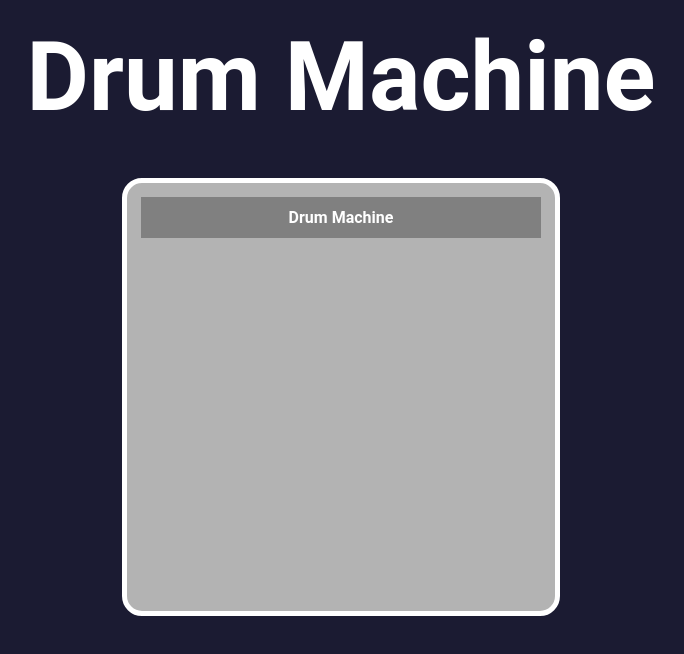
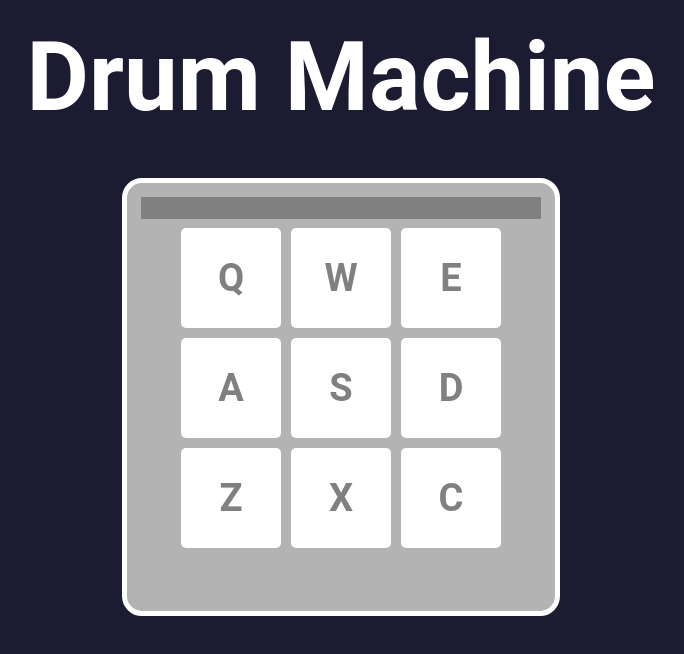
Before and after one commit to bballesterosgo/drum-machine, a React (Create React App) app: page / in a window 1280 px wide. Shown: the top 654 px of the page, without its empty margins (299-983 px from the left). Built offline with nearby package versions, Linux system fonts and the light colour scheme.

Commit message:
all test ok

```diff
--- a/src/components/Display.jsx
+++ b/src/components/Display.jsx
@@ -2,9 +2,9 @@ import React from "react";
 
 import '../stylesheet/Display.css'
 
-function Display (){
+function Display ({ currentSong }){
   return <div id='display' className='controls-container'>
-    <p className='display' id='display'>Drum Machine</p>
+    <p className='display' id='display'>{currentSong}</p>
   </div>
 }
 
--- a/src/components/DrumMachine.jsx
+++ b/src/components/DrumMachine.jsx
@@ -1,5 +1,6 @@
-import React from "react";
+import React,{ useState } from "react";
 import Display from "./Display";
+import DrumPad from "./DrumPad";
 
 import '../stylesheet/DrumMachine.css';
 
@@ -53,8 +54,28 @@ const drumPads = [
 
 function DrumMachine (){
 
+  const [currentSong,setCurrentSong] = useState('');
+
+  const handleClick = song => {
+    setCurrentSong(song);
+  };
+
   return <div id='drum-machine' className='drum-machine-container'>
-      <Display />
+      <Display
+        currentSong={currentSong}
+      />
+      <div className='drum-pad-container'>
+        {drumPads.map(item => (
+          <DrumPad
+            song={item.song}
+            key={item.key}
+            drumKey={item.key}
+            url={item.url}
+            handleKeydown={() => handleClick(item.song)}
+            onClick={() => handleClick(item.song)}
+          />
+        ))}
+      </div>
   </div>
 }
 
--- /dev/null
+++ b/src/components/DrumPad.jsx
@@ -0,0 +1,39 @@
+import React,{ useRef,useEffect } from "react";
+
+import '../stylesheet/DrumPad.css'
+
+function DrumPad (props){
+
+  const audio = useRef(null);
+
+  useEffect(() => {
+    document.addEventListener("keydown", handleKeydown);
+    window.focus();
+
+    return () => document.removeEventListener("keydown", handleKeydown);
+  });
+
+  const handleKeydown = event => {
+    if (event.keyCode === props.drumKey.charCodeAt()) {
+      audio.current.play();
+      audio.current.time = 0;
+      return props.handleKeydown();
+    } else {
+      return true;
+    }
+  };
+
+  const handleClick = event => {
+    audio.current.play();
+    audio.current.time = 0;
+    return props.onClick();
+  };
+
+  return <div className="drum-pad" id={props.drumKey} onClick={handleClick} wwwww>
+              {props.drumKey}
+            <audio ref={audio} className="clip" src={props.url} id={props.drumKey}></audio>
+          </div>
+
+}
+
+export default DrumPad;
--- a/src/stylesheet/DrumMachine.css
+++ b/src/stylesheet/DrumMachine.css
@@ -22,14 +22,3 @@
   cursor: pointer;
   user-select: none;
 }
-.drum-pad{
-  position: relative;
-  float: left;
-  width: 100px;
-  height: 100px;
-  margin: 5px;
-  border-radius: 5px;
-  padding-top: 35px;
-  box-sizing: border-box;
-  cursor: pointer;
-}
--- /dev/null
+++ b/src/stylesheet/DrumPad.css
@@ -0,0 +1,17 @@
+.drum-pad{
+  position: relative;
+  float: left;
+  width: 100px;
+  height: 100px;
+  margin: 5px;
+  border-radius: 5px;
+  box-sizing: border-box;
+  cursor: pointer;
+  display: flex;
+  flex-wrap: wrap;
+  justify-content: center;
+  align-items: center;
+  text-align: center;
+  background-color: white;
+  color: grey;
+}
```
